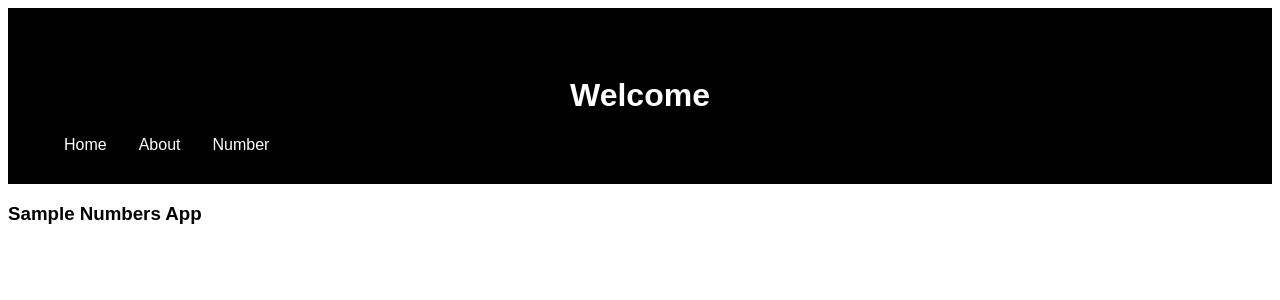
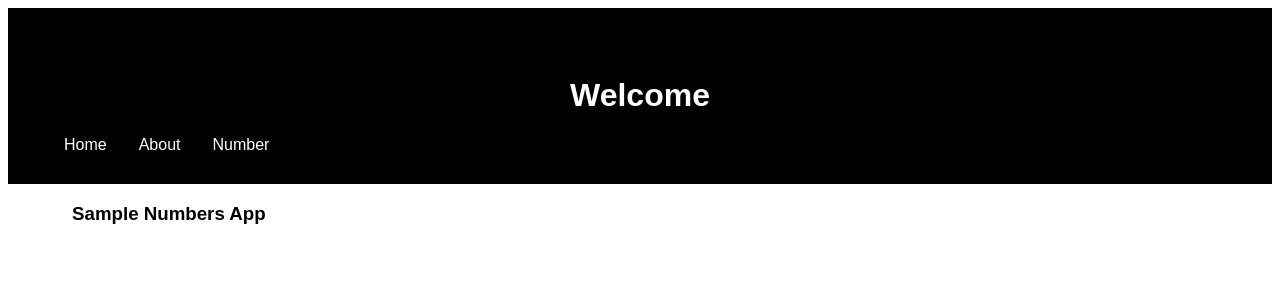
Before and after one commit to samuelpbowman/volhacks_sample_app, a Django app: page /sample/ in a window 1280 px wide. Shown: the top 300 px of the page. Run offline with Django 3.2, Linux system fonts and the light colour scheme.

Commit message:
fixed more styles

```diff
--- a/sample/static/style.css
+++ b/sample/static/style.css
@@ -40,3 +40,7 @@ body {
     text-decoration: none;
     color: white;
 }
+
+.content {
+    margin-left: 4em;
+}
```
